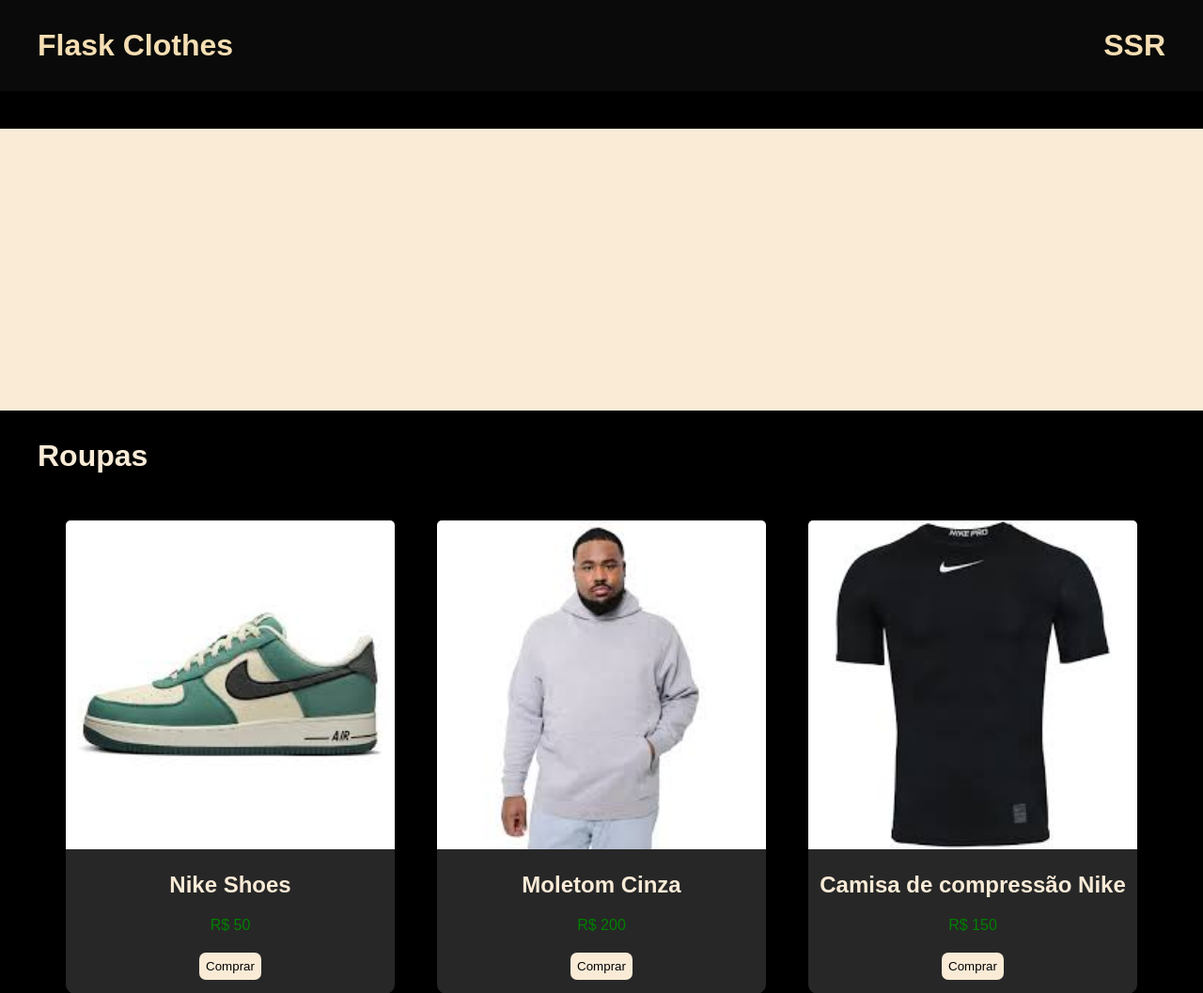
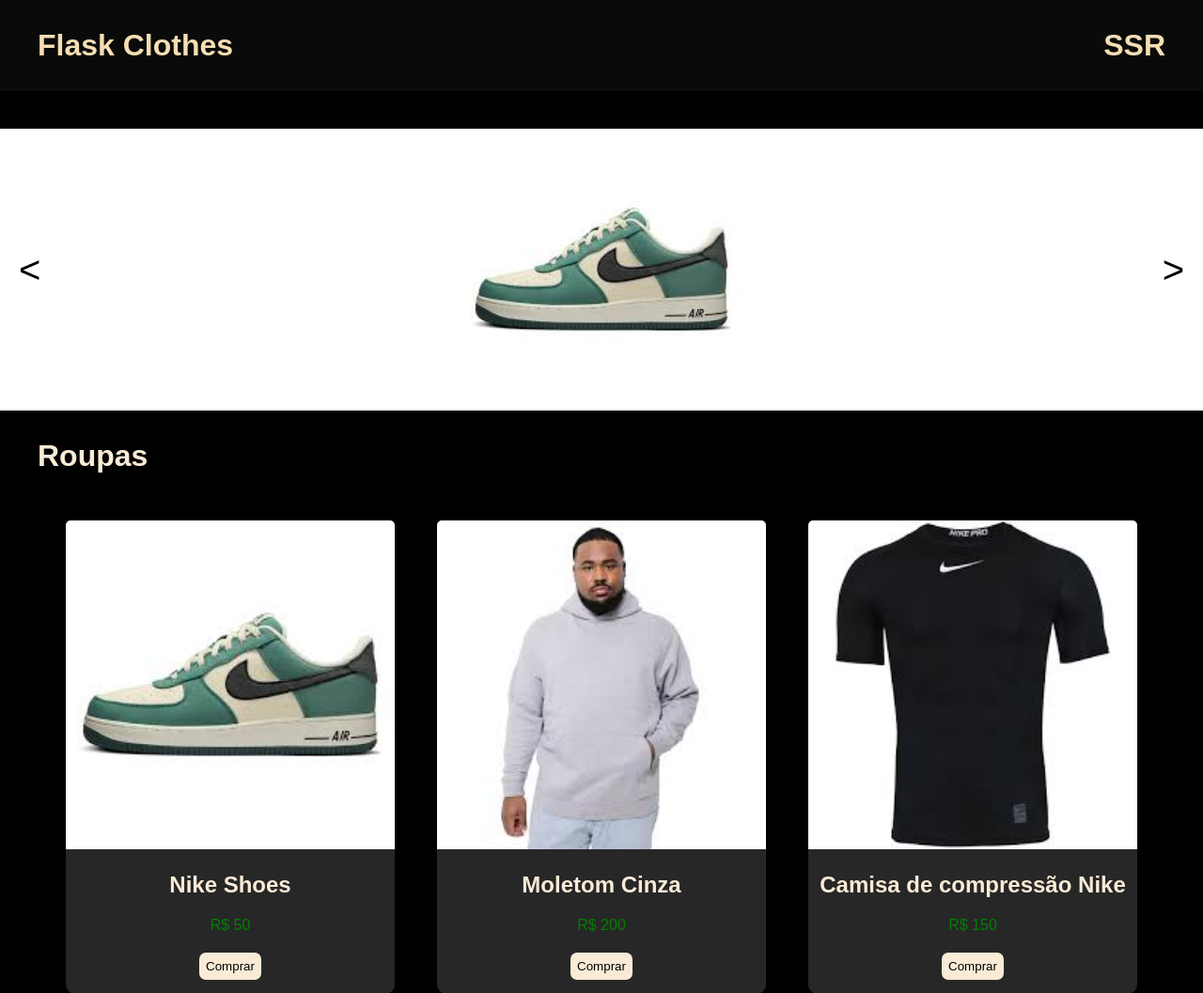
Before and after one commit to flask-clothes/Flask-Clothes, a Flask app: page /ssr in a window 1280 px wide. Shown: the top 1057 px of the page at 94% size. Run offline with Flask 3, Linux system fonts and the light colour scheme.

Commit message:
feat: banner working

```diff
--- a/app.py
+++ b/app.py
@@ -2,6 +2,13 @@ from flask import Flask, render_template, url_for, request, make_response, redir
 
 
 app = Flask(__name__)
+
+token = "ssrToken"
+
+users = {
+    'joao': "2708",
+    "vih": "0305"
+}
 
 
 class Clothe:
@@ -29,6 +36,28 @@ def home():
     return render_template('index.html', clothes=clothes)
 
 
+@app.route("/login", methods=["POST", "GET"])
+def login():
+    method = request.method
+    if method == "POST":
+        name = request.form.get("name")
+        password = request.form.get("password")
+        print(password, name)
+        if ((name in users.keys()) and password == users[name]):
+            resp = make_response(redirect(url_for("home")))
+            resp.set_cookie("token", token, 60)
+            return resp
+        msg = "Ops, você errou algum campo, tente novamente"
+
+        return render_template("login.html", msg=msg)
+    return render_template("login.html")
+
+
+@app.route("/")
+def default():
+    return redirect(url_for("login"))
+
+
 @app.route("/ssr/clothe/<id>")
 def info(id):
     print(id)
@@ -45,5 +74,13 @@ def info(id):
     return redirect(url_for('home'))
 
 
+@app.route("/deletecookies")
+def deletingcookies():
+    resp = make_response(redirect(url_for("login")))
+    resp.delete_cookie("user")
+    resp.delete_cookie("user")
+    return resp
+
+
 if __name__ == "__main__":
     app.run(debug=True)
--- a/static/main.css
+++ b/static/main.css
@@ -1,5 +1,12 @@
 *{
     font-family: Arial, Helvetica, sans-serif;
+    margin: 0;
+}
+
+body{
+    background-color: black;
+    height: 100vh;
+    margin: 0
 }
 
 .home{
@@ -101,3 +108,105 @@ h1,p{
     flex-direction: column;
     gap: 20px;
 }
+
+.login{
+    display: flex;
+    flex-direction: column;
+    justify-content: center;
+    align-items: center;
+    gap: 20px;
+    padding-top: 70px;
+}
+#login--form{
+    padding: 80px 100px;
+    box-sizing: border-box;
+    background-color: #272727;
+    gap: 80px;
+    justify-content: center;
+    border-radius: 10px;
+    display: flex;
+    width: 600px;
+    flex-direction: column;
+    align-items: center;
+    color: white;
+}
+#login--form h1{
+    text-align: center;
+}
+#login--form button{
+    font-family: Arial, Helvetica, sans-serif;
+    width: 100px;
+    height: 40px;
+    cursor: pointer;
+    background-color: #272727;
+    color: white;
+    border-radius: 10px;
+}
+
+#login--form input{
+    width: 100%;
+    height: 30px;
+    border: 1px solid #e4e4e4;
+    border-radius: 10px;
+    outline: none;
+    padding: 3px 10px;
+    box-sizing: border-box;
+
+}
+.fourZeroThree{
+    display: flex;
+    flex-direction: column;
+    justify-content: center;
+    align-items: center;
+    gap: 20px;
+}
+.fourZeroThree a{
+    text-decoration: none;
+    color: white;
+}
+.msg{
+    color: white;
+}
+.banner{
+    overflow-x: scroll;
+    display: flex;
+    background-color: white;
+    justify-content: center;
+    height: 300px;
+}
+.banner--item{
+   min-width: 100%;   /* cada item ocupa 100% da largura */
+    flex-shrink: 0;
+    background-color: white;
+    display: flex;
+    justify-content: center;
+}
+.bannerbtn{
+    position: absolute;
+    top: 50%;
+    transform: translateY(-50%);
+    z-index: 1;
+    color: #272727;
+}
+.bannerbtn--right{
+    right: 20px;
+}
+.bannerbtn--left{
+    left: 20px;
+}
+.banner p {
+    font-size: 40px;
+    color: black;
+}
+.relative{
+    position: relative;
+}
+.banner-bg{
+    width: 100%;
+    overflow-x: scroll;
+    display: flex;
+    background-color: antiquewhite;
+
+    height: 300px;
+
+}
--- a/static/script.js
+++ b/static/script.js
@@ -1,8 +1,47 @@
 const allDefaultBtn = document.querySelectorAll(".defaultBtn")
 console.log(allDefaultBtn)
+let onanimate = false
 allDefaultBtn.forEach((e)=>{
 
     e.addEventListener('click',(event)=>{event.preventDefault()})
 
 
 })
+const banner = document.getElementById("banner")
+const nextItemBtn = document.getElementById("next--item")
+const prevItemBtn = document.getElementById("prev--item")
+
+nextItemBtn.addEventListener("click",(e)=>{
+    if (!onanimate){
+        onanimate=true
+        let width = window.innerWidth
+        let index = (banner.scrollLeft/width + 1)
+        let target = (index * width)-9
+        console.log(index)
+        e.preventDefault()
+        console.log("next")
+        const animate = setInterval(()=>{
+            console.log("Animate ,", target," > ", banner.scrollLeft)
+            console.log(banner.scrollLeft <= target)
+            banner.scrollLeft <= target? banner.scrollLeft +=10 : (onanimate=false,clearInterval(animate))
+        },1)
+
+    }
+})
+prevItemBtn.addEventListener("click",(e)=>{
+    if(!onanimate){
+        onanimate = true
+        let width = window.innerWidth
+        let index = (banner.scrollLeft/width - 1)
+        let target = (index * width)+9
+        console.log(index)
+        e.preventDefault()
+        console.log("next")
+        const animate = setInterval(()=>{
+            console.log("Animate ,", target," > ", banner.scrollLeft)
+            console.log(banner.scrollLeft <= target)
+            banner.scrollLeft >= target? banner.scrollLeft -=10 : (onanimate=false,clearInterval(animate))
+        },1)
+    }
+
+})
--- a/templates/base.html
+++ b/templates/base.html
@@ -11,7 +11,7 @@
     </style>
     <link rel="stylesheet" href="{{ url_for('static', filename='main.css') }}">
 </head>
-<body class="" style="background-color: black; height: 100vh;margin: 0">
+<body class="" style="">
     <header style="background-color: #0a0a0a;color: wheat;">
         <div class="Header">
             <div class="wrapper" style="max-width: 1200px;">
--- a/templates/index.html
+++ b/templates/index.html
@@ -2,7 +2,20 @@
 
 {% block content %}
 <div class="home" style="height: 900px;justify-self: center; justify-content: center; padding-top: 40px;">
-    <div class="banner" style="background-color: antiquewhite;width: 100%;height: 300px;">
+    <div class="banner relative" style="" >
+            <div class="prev bannerbtn bannerbtn--left" id="prev--item">
+                <p> < </p>
+            </div>
+            <div class="next bannerbtn bannerbtn--right" id="next--item">
+                <p> > </p>
+            </div>
+            <div class="banner-bg relative" id="banner">
+            {% for clothe in clothes %}
+            <div class="banner--item">
+                <img src="{{ clothe.imgurl }}" alt="">
+            </div>
+            {% endfor %}
+            </div>
 
     </div>
     <div class="wrapper">
```
Also changed, not shown: templates/empty.html (added, +19 -0 lines), templates/login.html (added, +20 -0 lines).
